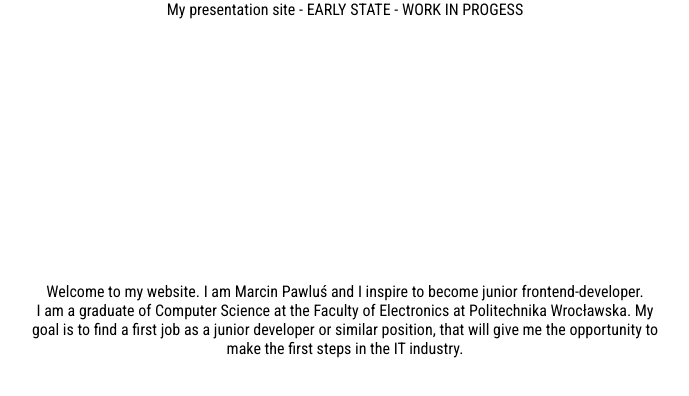
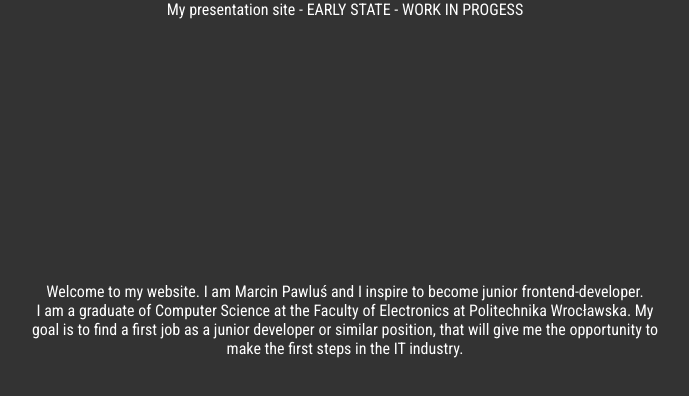
Before and after one commit to Student235555/my-presentation-site, a React (Create React App) app: page / in a window 1280 px wide. Shown: the top 396 px of the page, without its empty margins (295-984 px from the left). Built offline with nearby package versions, Linux system fonts and the light colour scheme.

Commit message:
Change bgc and font color

```diff
--- a/src/styles/App.css
+++ b/src/styles/App.css
@@ -12,4 +12,6 @@
 .App{
   position: relative;
   min-height: 100vh;
+  background:  #333;
+  color: white;
 }
```
